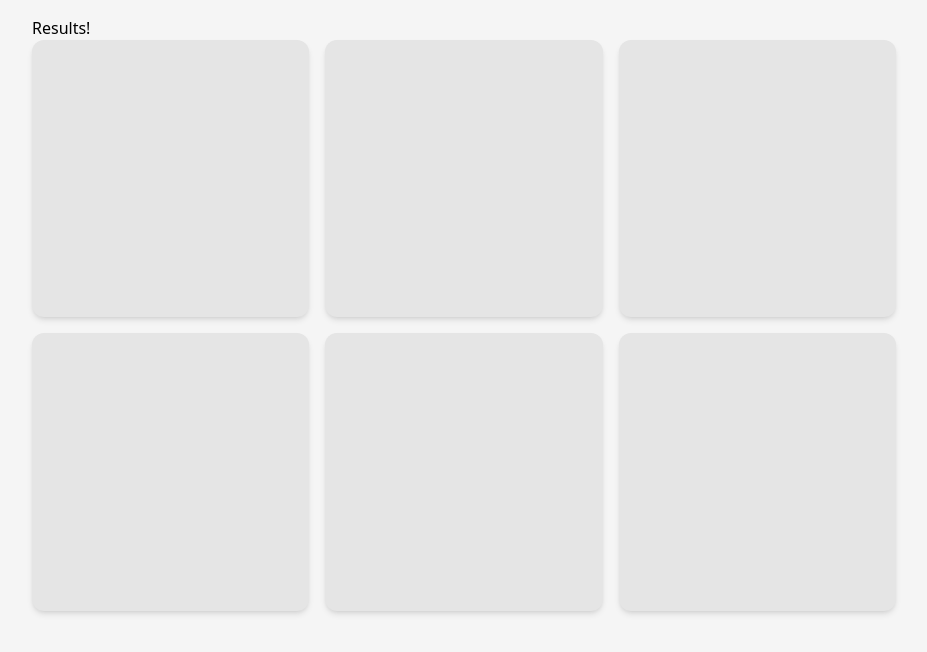
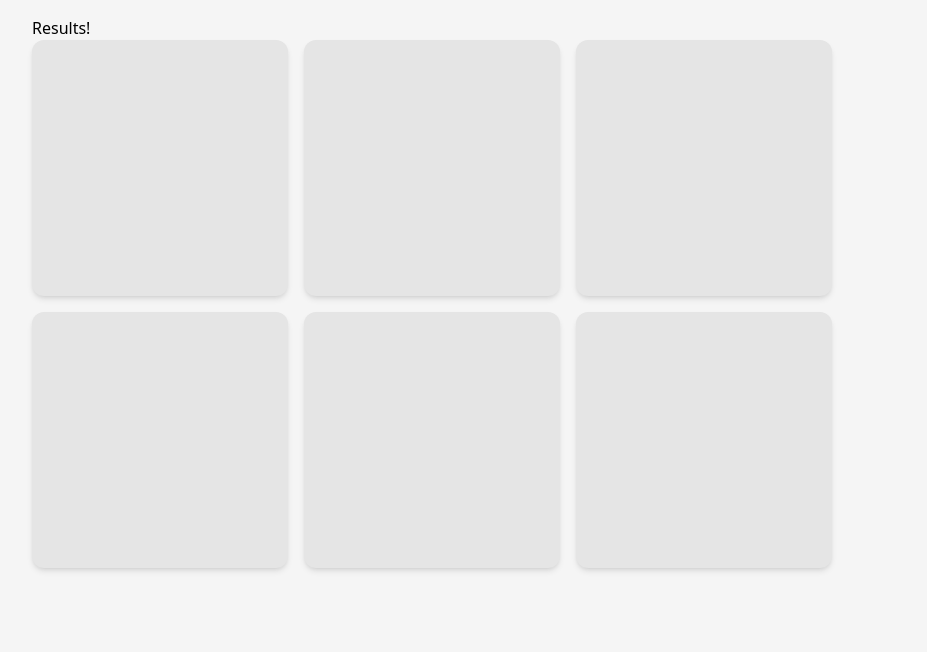
Before and after one commit to seesmof/Memory-Cards-Webapp, a React (Vite) app: page / in a window 1280 px wide. Shown: the top 652 px of the page, without its empty margins (176-1103 px from the left). Built offline with nearby package versions, Linux system fonts and the light colour scheme.

Commit message:
feat: add generateBoard function and generate a new board each time

```diff
--- a/src/components/Board.jsx
+++ b/src/components/Board.jsx
@@ -27,15 +27,36 @@ const Card = ({ color }) => {
 };
 
 const Board = () => {
+  const [gameBoard, setGameBoard] = React.useState([]);
+
+  const generateBoard = () => {
+    const colors = Object.keys(COLORS);
+    const board = [];
+
+    for (let i = 0; i < colors.length / 2; i++) {
+      board.push(colors[i]);
+      board.push(colors[i]);
+    }
+
+    // Shuffle the board array
+    for (let i = board.length - 1; i > 0; i--) {
+      const j = Math.floor(Math.random() * (i + 1));
+      [board[i], board[j]] = [board[j], board[i]];
+    }
+
+    setGameBoard(board);
+  };
+
+  React.useEffect(() => {
+    generateBoard();
+  }, []);
+
   return (
     <>
-      <div className="grid grid-cols-3 grid-rows-2 gap-4">
-        <Card color="green" />
-        <Card color="red" />
-        <Card color="yellow" />
-        <Card color="purple" />
-        <Card color="orange" />
-        <Card color="blue" />
+      <div className="flex flex-row flex-wrap gap-4">
+        {gameBoard.map((color, index) => {
+          return <Card key={index} color={color} />;
+        })}
       </div>
     </>
   );
--- a/src/index.css
+++ b/src/index.css
@@ -4,6 +4,6 @@
 
 @layer components {
   .card {
-    @apply shadow-md aspect-square rounded-xl p-4 cursor-pointer duration-300 hover:-rotate-2 hover:scale-95;
+    @apply shadow-md aspect-square rounded-xl p-32 cursor-pointer duration-300 hover:-rotate-2 hover:scale-95;
   }
 }
```
